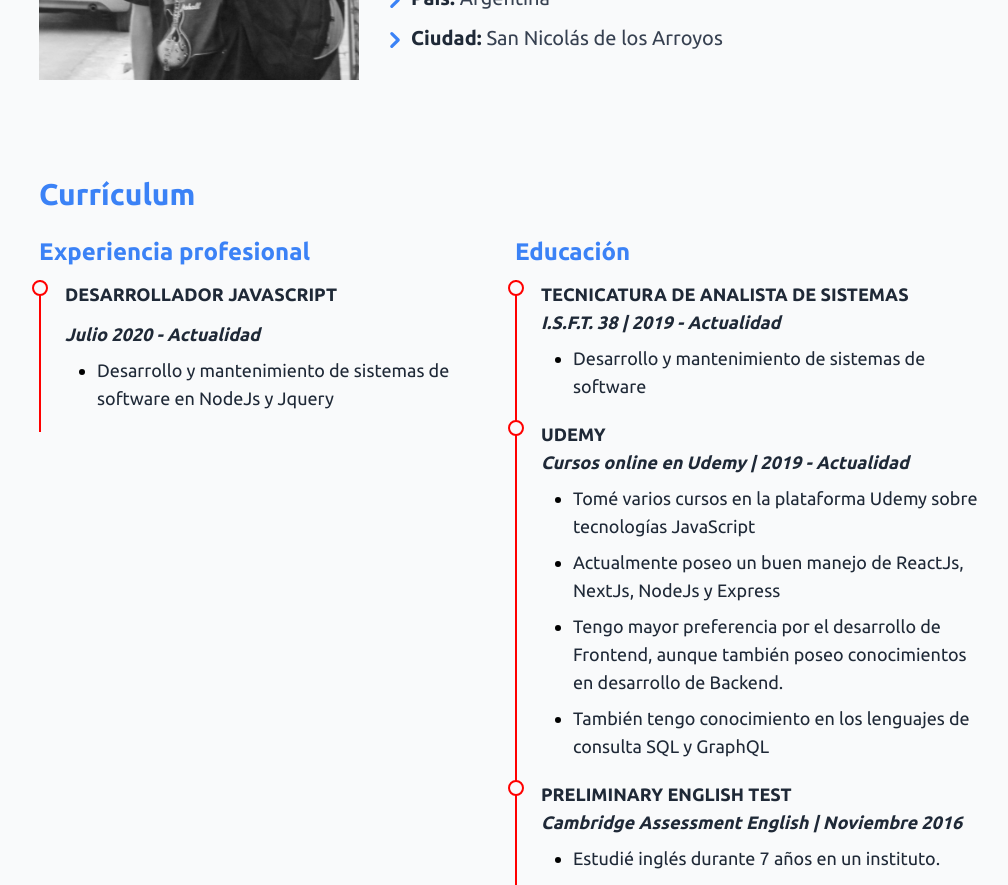
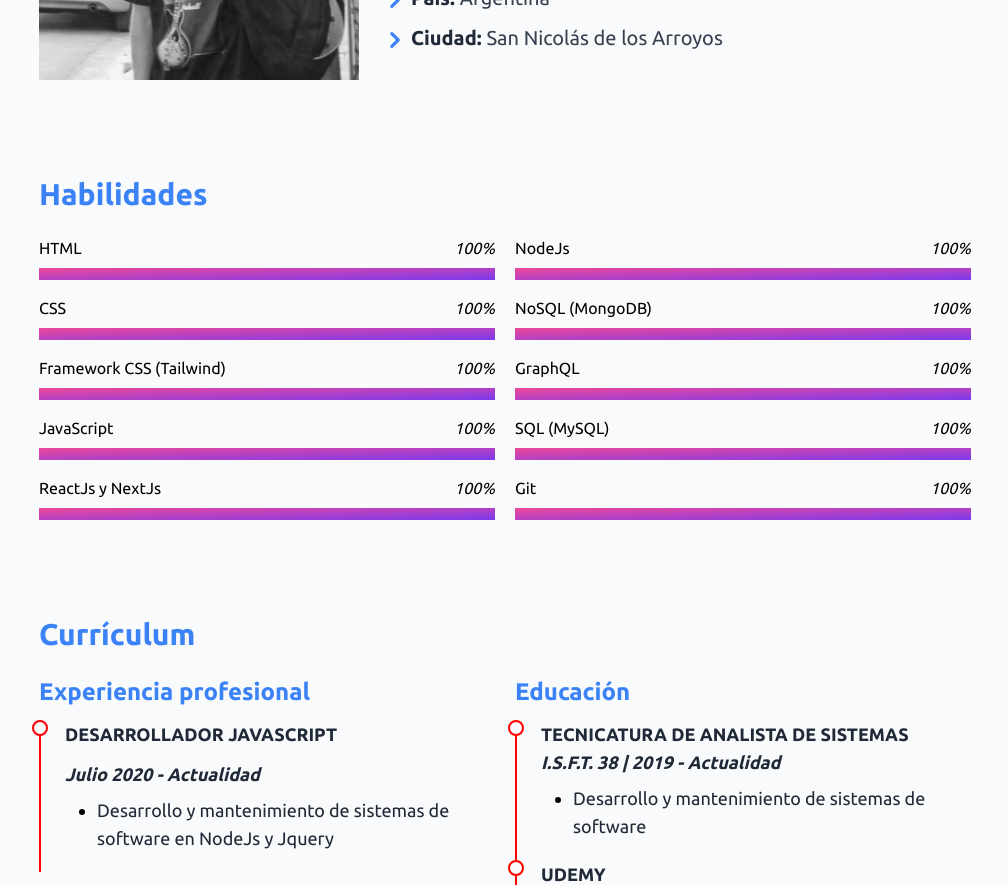
Before and after one commit to leitolima/portafolio, a Next.js app: page / in a window 1280 px wide. Shown: the part 1320-2205 px from the top of the page, without its empty margins (269-1277 px from the left). Built offline with nearby package versions, Linux system fonts and the light colour scheme.

Commit message:
Skills section

```diff
--- /dev/null
+++ b/components/section/Skills.js
@@ -0,0 +1,25 @@
+import React from 'react';
+//Components
+import H1 from '../H1';
+import P from '../P';
+//Components Skills
+import Column1 from './skills/Column1';
+import Column2 from './skills/Column2';
+
+const Skills = () => {
+    return (
+        <article className="py-12 px-5">
+            <H1 size="3xl" color="blue-500" marginBottom="mb-6">Habilidades</H1>
+            <div className="flex flex-row">
+                <div className="w-1/2">
+                    <Column1/>
+                </div>
+                <div className="w-1/2">
+                    <Column2/>
+                </div>
+            </div>
+        </article>
+    )
+}
+
+export default Skills;
--- a/components/section/index.js
+++ b/components/section/index.js
@@ -2,6 +2,7 @@ import React from 'react';
 //Components section
 import Presentation from './Presentation';
 import Curriculum from './Curriculum';
+import Skills from './Skills';
 import About from './About';
 
 const Section = () => {
@@ -9,8 +10,9 @@ const Section = () => {
         <>
             <Presentation/>
             <section className="xl:ml-72 duration-500">
-                <About />
-                <Curriculum />
+                <About/>
+                <Skills/>
+                <Curriculum/>
             </section>
         </>
     )
--- /dev/null
+++ b/components/section/skills/Column1.js
@@ -0,0 +1,31 @@
+import React from 'react';
+import P from '../../P';
+
+const Column1 = () => {
+    return (
+        <ul className="space-y-4 pr-5">
+            <li>
+                <span className="block mb-2">HTML<i className="float-right">100%</i></span>
+                <div className="w-full h-3 bg-gradient-to-br from-pink-500 to-purple-600"></div>
+            </li>
+            <li>
+                <span className="block mb-2">CSS<i className="float-right">100%</i></span>
+                <div className="w-full h-3 bg-gradient-to-br from-pink-500 to-purple-600"></div>
+            </li>
+            <li>
+                <span className="block mb-2">Framework CSS (Tailwind)<i className="float-right">100%</i></span>
+                <div className="w-full h-3 bg-gradient-to-br from-pink-500 to-purple-600"></div>
+            </li>
+            <li>
+                <span className="block mb-2">JavaScript<i className="float-right">100%</i></span>
+                <div className="w-full h-3 bg-gradient-to-br from-pink-500 to-purple-600"></div>
+            </li>
+            <li>
+                <span className="block mb-2">ReactJs y NextJs<i className="float-right">100%</i></span>
+                <div className="w-full h-3 bg-gradient-to-br from-pink-500 to-purple-600"></div>
+            </li>
+        </ul>
+    )
+}
+
+export default Column1;
--- /dev/null
+++ b/components/section/skills/Column2.js
@@ -0,0 +1,31 @@
+import React from 'react';
+import P from '../../P';
+
+const Column2 = () => {
+    return (
+        <ul className="space-y-4 pr-5">
+            <li>
+                <span className="block mb-2">NodeJs<i className="float-right">100%</i></span>
+                <div className="w-full h-3 bg-gradient-to-br from-pink-500 to-purple-600"></div>
+            </li>
+            <li>
+                <span className="block mb-2">NoSQL (MongoDB)<i className="float-right">100%</i></span>
+                <div className="w-full h-3 bg-gradient-to-br from-pink-500 to-purple-600"></div>
+            </li>
+            <li>
+                <span className="block mb-2">GraphQL<i className="float-right">100%</i></span>
+                <div className="w-full h-3 bg-gradient-to-br from-pink-500 to-purple-600"></div>
+            </li>
+            <li>
+                <span className="block mb-2">SQL (MySQL)<i className="float-right">100%</i></span>
+                <div className="w-full h-3 bg-gradient-to-br from-pink-500 to-purple-600"></div>
+            </li>
+            <li>
+                <span className="block mb-2">Git<i className="float-right">100%</i></span>
+                <div className="w-full h-3 bg-gradient-to-br from-pink-500 to-purple-600"></div>
+            </li>
+        </ul>
+    )
+}
+
+export default Column2;
```
